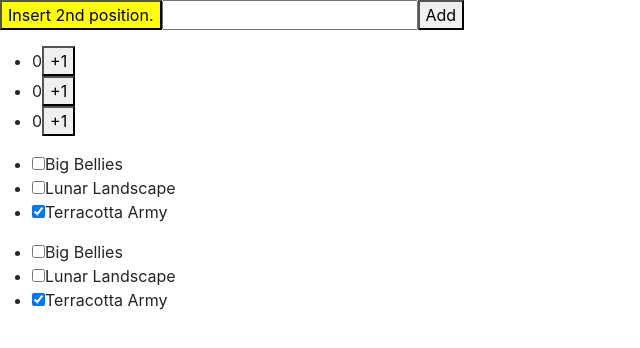
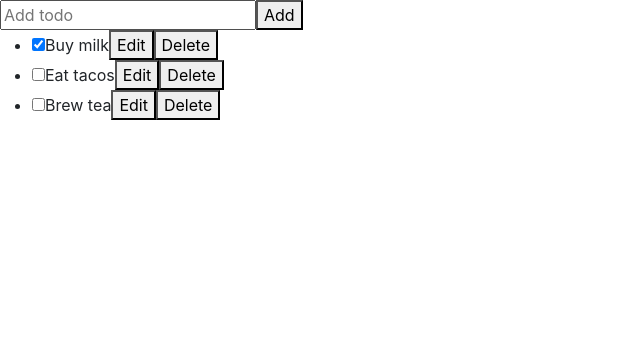
Before and after one commit to nishanmazumder/todo-react, a React (Create React App) app: page /todo in a window 1280 px wide. Shown: the top 348 px of the page, without its empty margins (0-640 px from the left). Built offline with nearby package versions, Linux system fonts and the light colour scheme.

Commit message:
new system has been added

```diff
--- /dev/null
+++ b/src/components/jsx/TaskApp/AddTodo.js
@@ -0,0 +1,18 @@
+import { useState } from 'react';
+
+export default function AddTodo({ onAddTodo }) {
+  const [title, setTitle] = useState('');
+  return (
+    <>
+      <input
+        placeholder="Add todo"
+        value={title}
+        onChange={e => setTitle(e.target.value)}
+      />
+      <button onClick={() => {
+        setTitle('');
+        onAddTodo(title);
+      }}>Add</button>
+    </>
+  )
+}
--- /dev/null
+++ b/src/components/jsx/TaskApp/App.js
@@ -0,0 +1,58 @@
+import { useState } from 'react';
+import AddTodo from './AddTodo.js';
+import TaskList from './TaskList.js';
+
+let nextId = 3;
+const initialTodos = [
+   { id: 0, title: 'Buy milk', done: true },
+   { id: 1, title: 'Eat tacos', done: false },
+   { id: 2, title: 'Brew tea', done: false },
+];
+
+export default function TaskApp() {
+   const [todos, setTodos] = useState(
+      initialTodos
+   );
+
+   function handleAddTodo(title) {
+      const newTodos = [
+         ...todos,
+         {
+            id: nextId++,
+            title: title,
+            done: false
+         }
+      ];
+
+      setTodos(newTodos);
+   }
+
+   function handleChangeTodo(nextTodo) {
+      const checkedTodos = todos.map(task => {
+         if (task.id === nextTodo.id) {
+            return nextTodo
+         } else {
+            return task
+         }
+      })
+      setTodos(checkedTodos)
+   }
+
+   function handleDeleteTodo(todoId) {
+      const delTodos = todos.filter(el=> (el.id !== todoId))
+      setTodos(delTodos)
+   }
+
+   return (
+      <>
+         <AddTodo
+            onAddTodo={handleAddTodo}
+         />
+         <TaskList
+            todos={todos}
+            onChangeTodo={handleChangeTodo}
+            onDeleteTodo={handleDeleteTodo}
+         />
+      </>
+   );
+}
--- /dev/null
+++ b/src/components/jsx/TaskApp/TaskList.js
@@ -0,0 +1,70 @@
+import { useState } from 'react';
+
+export default function TaskList({
+  todos,
+  onChangeTodo,
+  onDeleteTodo
+}) {
+  return (
+    <ul>
+      {todos.map(todo => (
+        <li key={todo.id}>
+          <Task
+            todo={todo}
+            onChange={onChangeTodo}
+            onDelete={onDeleteTodo}
+          />
+        </li>
+      ))}
+    </ul>
+  );
+}
+
+function Task({ todo, onChange, onDelete }) {
+  const [isEditing, setIsEditing] = useState(false);
+  let todoContent;
+  if (isEditing) {
+    todoContent = (
+      <>
+        <input
+          value={todo.title}
+          onChange={e => {
+            onChange({
+              ...todo,
+              title: e.target.value
+            });
+          }} />
+        <button onClick={() => setIsEditing(false)}>
+          Save
+        </button>
+      </>
+    );
+  } else {
+    todoContent = (
+      <>
+        {todo.title}
+        <button onClick={() => setIsEditing(true)}>
+          Edit
+        </button>
+      </>
+    );
+  }
+  return (
+    <label>
+      <input
+        type="checkbox"
+        checked={todo.done}
+        onChange={e => {
+          onChange({
+            ...todo,
+            done: e.target.checked
+          });
+        }}
+      />
+      {todoContent}
+      <button onClick={() => onDelete(todo.id)}>
+        Delete
+      </button>
+    </label>
+  );
+}
--- a/src/index.js
+++ b/src/index.js
@@ -13,7 +13,8 @@
 // import UserData from "./components/jsx/UseState";
 // import Object from "./components/jsx/Object";
 // import Canvas from "./components/jsx/box/App";
-import Array from "./components/jsx/Array/App";
+// import Array from "./components/jsx/Array/App";
+import TaskApp from "./components/jsx/TaskApp/App";
 
 import reportWebVitals from "./reportWebVitals";
 
@@ -32,7 +33,8 @@
    {/* <UserData/> */}
    {/* <Object/> */}
    {/* <Canvas/> */}
-   <Array/>
+   {/* <Array/> */}
+   <TaskApp/>
 
   </React.StrictMode>
 );
```
